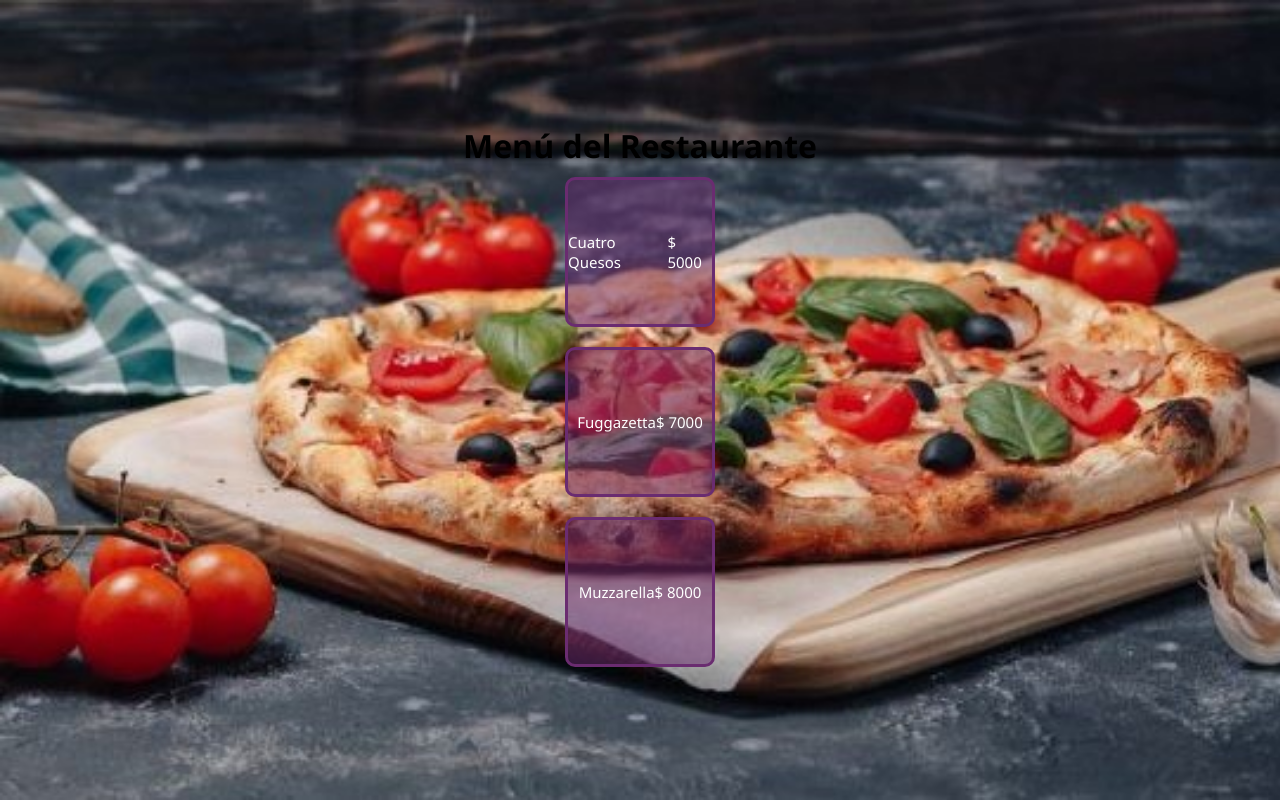
After one commit to SamuGauna/menu-restaurant-mobile, a Flask app: page /pizza in a window 1280 px wide. The commit adds this page. Run offline with Flask 3, Linux system fonts and the light colour scheme.

Commit message:
avance 2 menus

```diff
--- a/app.py
+++ b/app.py
@@ -1,10 +1,30 @@
-from flask import Flask, render_template
+from flask import Flask, render_template, request
+import os
 
 app = Flask(__name__)
 
 @app.route('/')
 def index():
     return render_template('index.html')
+@app.route('/pasta')
+def pasta():
+    ruta_actual= os.path.basename(request.path)
+    print(ruta_actual)
+    menuPasta = [
+        {"name": "Spaghetti", "price": 5000, "description": "Spaghettis caseros con salsa bolognesa"},
+        {"name": "Ravioles", "price": 7000, "description": "Ravioles caseros con salsa bolognesa"},
+        {"name": "Ñoquis", "price": 8000, "description": "Ñoquis caseros con salsa bolognesa"}
+    ]
+    return render_template('menuOptions.html', menu=menuPasta, ruta_actual=ruta_actual)
+@app.route('/pizza')
+def pizza():
+    ruta_actual= os.path.basename(request.path)
+    menuPizza = [
+        {"name": "Cuatro Quesos", "price": 5000, "description": "Masa a la piedra"},
+        {"name": "Fuggazetta", "price": 7000, "description": "Masa a la piedra, porcion familiar"},
+        {"name": "Muzzarella", "price": 8000, "description": "Masa a la piedra, porcion familiar"}
+    ]
+    return render_template('menuOptions.html', menu=menuPizza, ruta_actual=ruta_actual)
 
 if __name__ == '__main__':
     app.run(debug=True)
--- /dev/null
+++ b/static/css/menu.css
@@ -0,0 +1,82 @@
+* {
+    margin: 0;
+    padding: 0;
+    box-sizing: border-box;
+}
+body{
+    display: flex;
+    flex-direction: column;
+    align-items: center;
+    justify-content: center;
+    font-family: 'Segoe UI', Tahoma, Geneva, Verdana, sans-serif;
+}
+.pasta{
+    background-image: url(../../static/img/pastas.jpg);
+    background-size: cover;
+}
+.burguer{
+    background-image: url(../../static/img/burguer.jpg);
+    background-size: cover;
+}
+.papas{
+    background-image: url(../../static/img/papas.jpg);
+    background-size: cover;
+}
+.picada{
+    background-image: url(../../static/img/picada.jpg);
+    background-size: cover;
+}
+.bebida{
+    background-image: url(../../static/img/drink.jpg);
+    background-size: cover;
+}
+.pizza{
+    background-image: url(../../static/img/pizza.jpg);
+    background-size: cover;
+    height: 100vh;
+}
+.card {
+    width: 150px;
+    height: 150px;
+    margin-top: 10px;
+    margin-bottom: 10px;
+}
+.card-inner {
+    width: 100%;
+    height: 100%;
+    position: relative;
+    transform-style: preserve-3d;
+    transition: transform 0.999s;
+}
+.card:hover .card-inner {
+    transform: rotateY(180deg);
+}
+.card-front,
+.card-back {
+    position: absolute;
+    width: 100%;
+    height: 100%;
+    backface-visibility: hidden;
+}
+.card-front {
+    background-color: rgb(106, 44, 112, 0.5);
+    color: #fff;
+    display: flex;
+    align-items: center;
+    border: 3px solid #6A2C70;
+    border-radius: 10px;
+    justify-content: center;
+    font-size: 15px;
+    transform: rotateY(0deg);
+}
+.card-back {
+    background-color: rgb(106, 44, 112, 0.5);
+    color: #fff;
+    display: flex;
+    align-items: center;
+    border: 3px solid #6A2C70;
+    border-radius: 10px;
+    justify-content: center;
+    font-size: 15px;
+    transform: rotateY(180deg);
+}
--- /dev/null
+++ b/templates/menuOptions.html
@@ -0,0 +1,25 @@
+<!DOCTYPE html>
+<html lang="en">
+<head>
+    <meta charset="UTF-8">
+    <meta name="viewport" content="width=device-width, initial-scale=1.0">
+    <title>Menú del Restaurante</title>
+    <link rel="stylesheet" href="../static/css/menu.css">
+</head>
+<body class="{{ruta_actual}}">
+    <h1>Menú del Restaurante</h1>
+        {% for plate in menu %}
+        <div class="card">
+            <div class="card-inner">
+                <div class="card-front">
+                    <p>{{ plate['name'] }}</p>
+                    <p>$ {{ plate['price'] }}</p>
+                </div>
+                <div class="card-back">
+                    <p>{{ plate['description'] }}</p>
+                </div>
+            </div>
+        </div>
+        {% endfor %}
+</body>
+</html>
```
Also changed, not shown: static/css/style.css (added, +185 -0 lines), static/style.css (deleted, +0 -169 lines), templates/index.html (+9 -5 lines), static/img/pizza.jpg (added), 6 other files.
